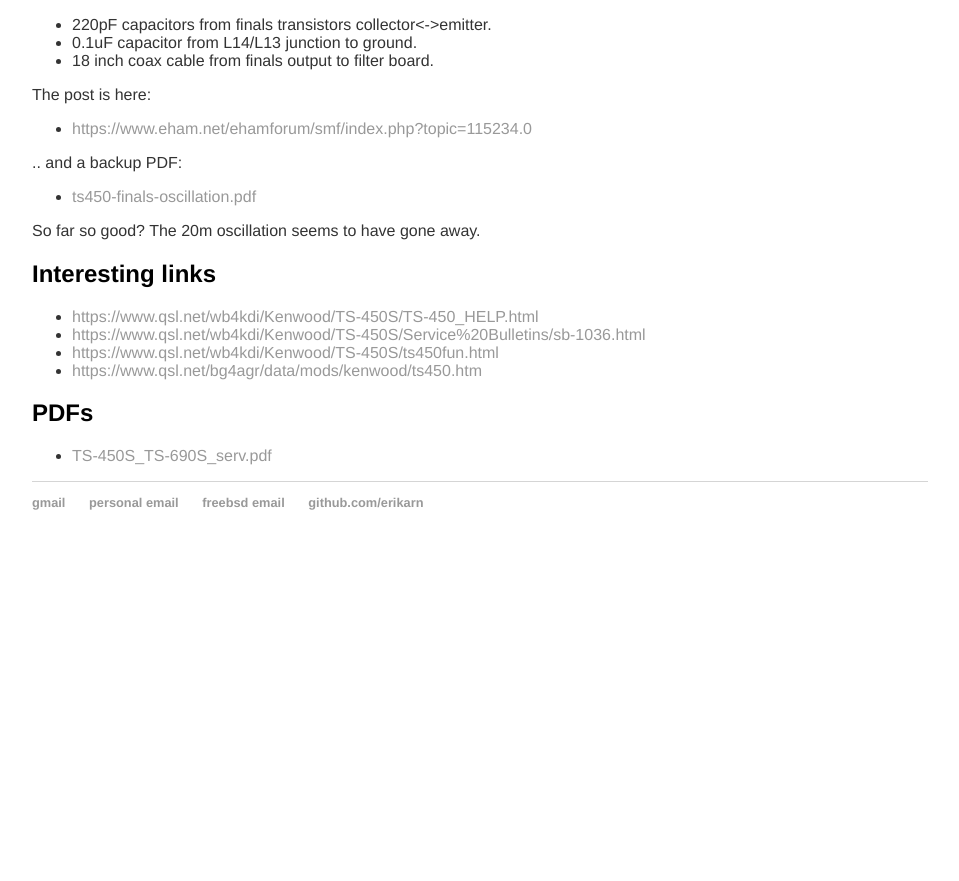
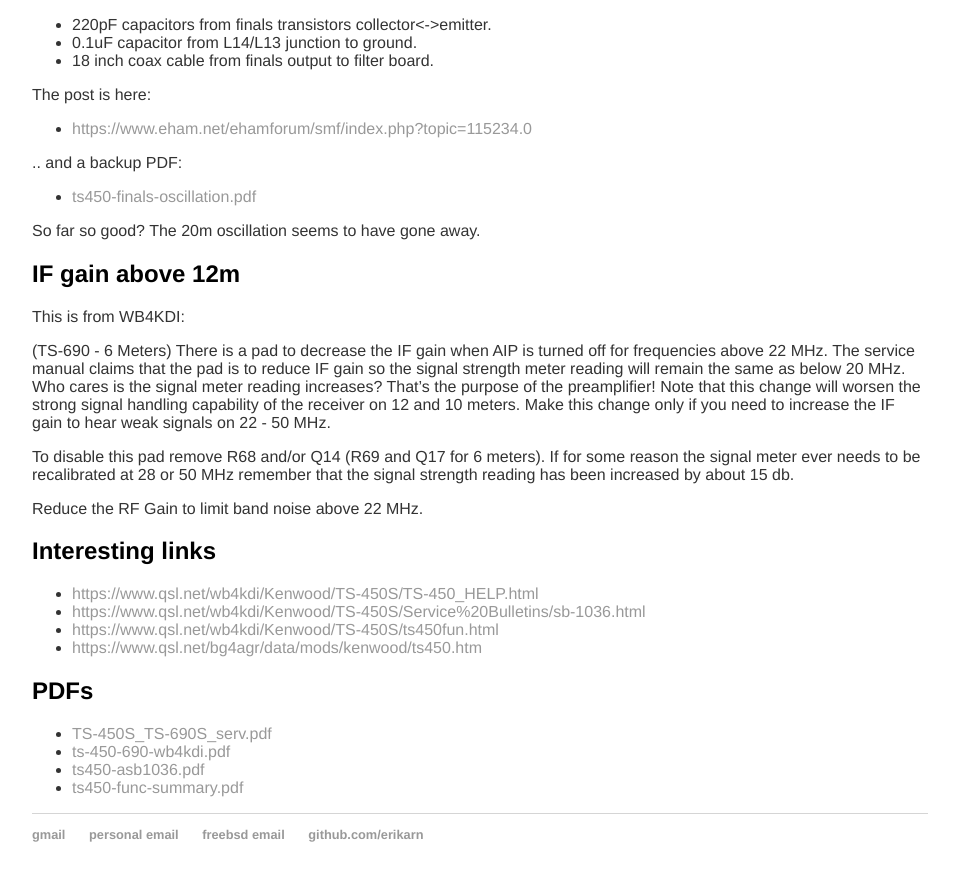
Before and after one commit to erikarn/erikarn.github.io, a Jekyll site: the page built from kenwood/TS-690/notes.md, in a window 1280 px wide and 900 px high, scrolled down 1411 px. Shown: the top 881 px of the window, without its empty margins (160-1119 px from the left). Built offline with Jekyll 4.4.1, drawn with Linux system fonts in a browser that asks for light colours; before the commit the page ends 1981 px from its top, so only the background shows below that.

Commit message:
More ts-450 / ts-690 notes turned into PDF incase the original site goes away.

```diff
--- a/kenwood/TS-690/notes.md
+++ b/kenwood/TS-690/notes.md
@@ -86,6 +86,18 @@
 
 So far so good? The 20m oscillation seems to have gone away.
 
+## IF gain above 12m
+
+This is from WB4KDI:
+
+(TS-690 - 6 Meters)
+There is a pad to decrease the IF gain when AIP is turned off for frequencies above 22 MHz. The service manual claims that the pad is to reduce IF gain so the signal strength meter reading will remain the same as below 20 MHz. Who cares is the signal meter reading increases? That's the purpose of the preamplifier!
+Note that this change will worsen the strong signal handling capability of the receiver on 12 and 10 meters. Make this change only if you need to increase the IF gain to hear weak signals on 22 - 50 MHz.
+
+To disable this pad remove R68 and/or Q14 (R69 and Q17 for 6 meters). If for some reason the signal meter ever needs to be recalibrated at 28 or 50 MHz remember that the signal strength reading has been increased by about 15 db.
+
+Reduce the RF Gain to limit band noise above 22 MHz.
+
 ## Interesting links
 
  * [https://www.qsl.net/wb4kdi/Kenwood/TS-450S/TS-450_HELP.html](https://www.qsl.net/wb4kdi/Kenwood/TS-450S/TS-450_HELP.html)
@@ -96,3 +108,6 @@
 ## PDFs
 
  * [TS-450S_TS-690S_serv.pdf](TS-450S_TS-690S_serv.pdf)
+ * [ts-450-690-wb4kdi.pdf](ts-450-690-wb4kdi.pdf)
+ * [ts450-asb1036.pdf](ts450-asb1036.pdf)
+ * [ts450-func-summary.pdf](ts450-func-summary.pdf)
```
Also changed, not shown: 3 other files.
